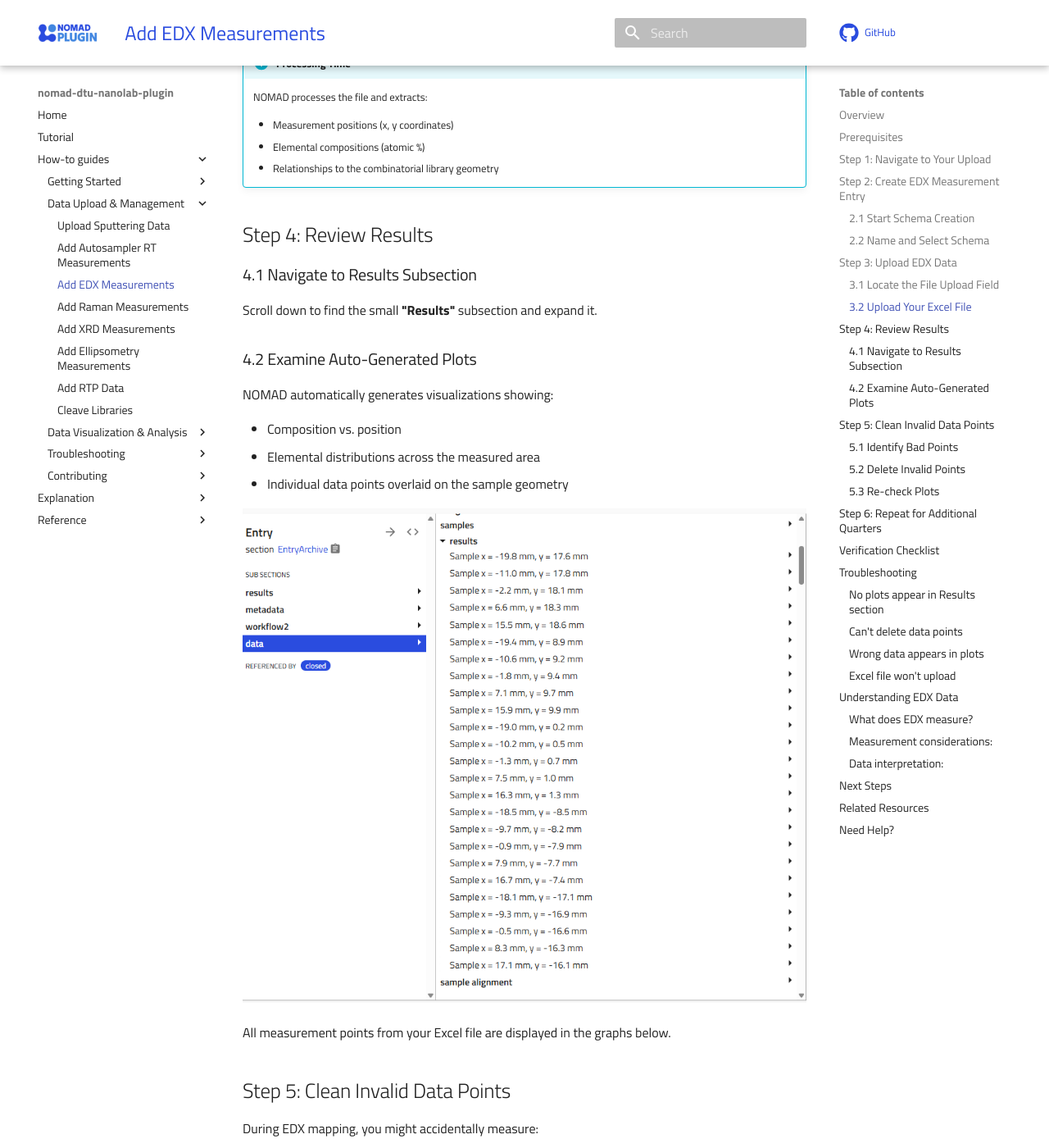
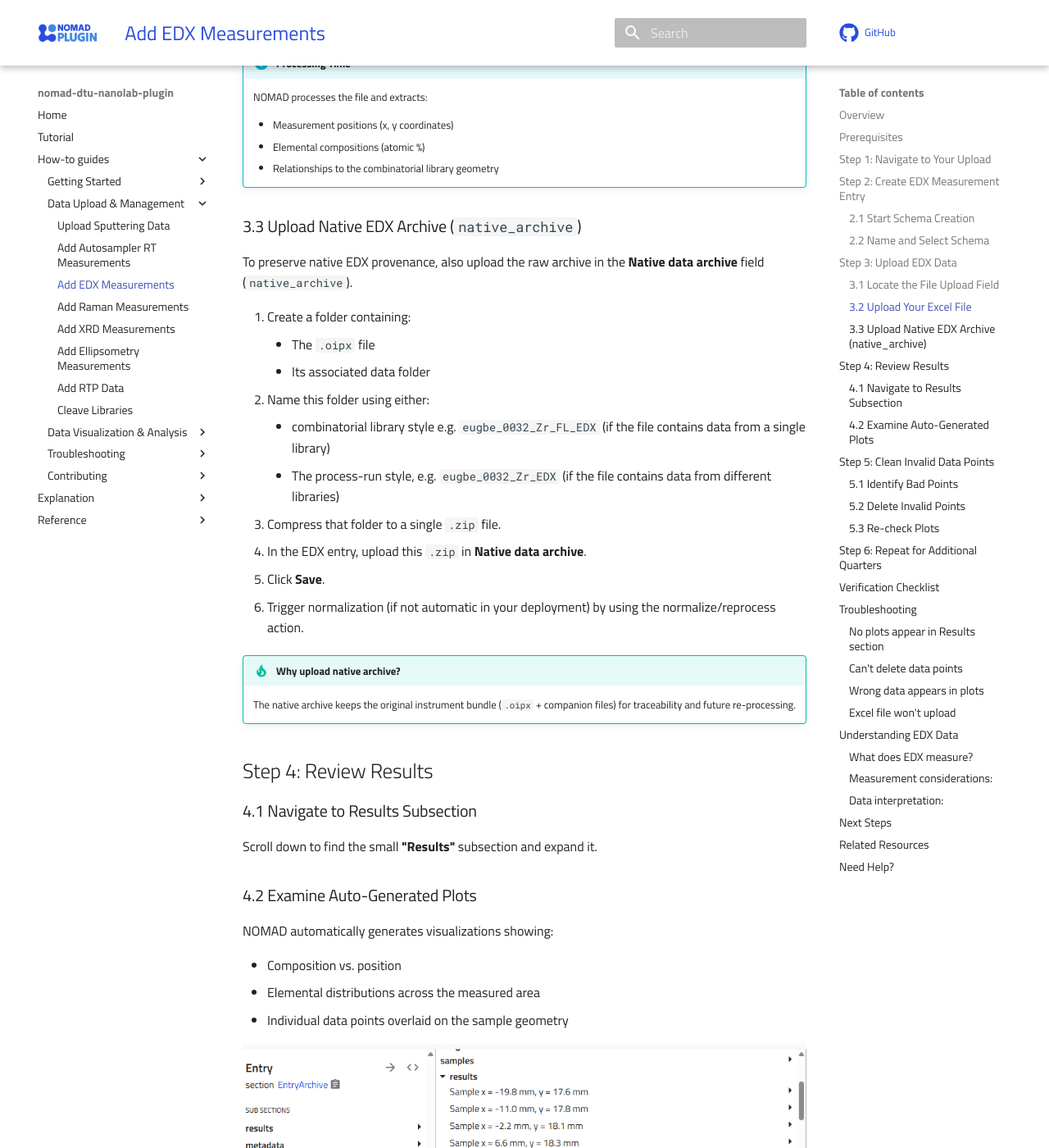
Before and after one commit to DTU-Nanolab-materials-discovery/nomad-dtu-nanolab-plugin, an MkDocs documentation site: the page built from docs/how_to/add-edx-measurements.md, in a window 1280 px wide and 1400 px high, scrolled down 4379 px. Shown: the whole window at 82% size. Built offline with MkDocs 1.6.1 and Material for MkDocs 9.7.7, drawn with Linux system fonts in a browser that asks for light colours; comment, search, counter and statistics services are not loaded; some of the changed text lies outside the part shown.

Commit message:
docs: enhance EDX measurements guide with native archive upload instructions

```diff
--- a/docs/how_to/add-edx-measurements.md
+++ b/docs/how_to/add-edx-measurements.md
@@ -90,6 +90,24 @@ Scroll down to find the **"EDX file"** field.
     - Elemental compositions (atomic %)
     - Relationships to the combinatorial library geometry
 
+### 3.3 Upload Native EDX Archive (`native_archive`)
+
+To preserve native EDX provenance, also upload the raw archive in the **Native data archive** field (`native_archive`).
+
+1. Create a folder containing:
+    - The `.oipx` file
+    - Its associated data folder
+2. Name this folder using either:
+    - combinatorial library style e.g. `eugbe_0032_Zr_FL_EDX` (if the file contains data from a single library)
+    - The process-run style, e.g. `eugbe_0032_Zr_EDX` (if the file contains data from different libraries)
+3. Compress that folder to a single `.zip` file.
+4. In the EDX entry, upload this `.zip` in **Native data archive**.
+5. Click **Save**.
+6. Trigger normalization (if not automatic in your deployment) by using the normalize/reprocess action.
+
+!!! tip "Why upload native archive?"
+     The native archive keeps the original instrument bundle (`.oipx` + companion files) for traceability and future re-processing.
+
 ## Step 4: Review Results
 
 ### 4.1 Navigate to Results Subsection
@@ -174,6 +192,8 @@ After uploading EDX data, verify:
 
 - [ ] Entry named correctly with quarter identifier
 - [ ] Excel file uploaded successfully
+- [ ] Native archive `.zip` uploaded in `native_archive`
+- [ ] Normalization completed
 - [ ] Results subsection shows plots
 - [ ] Data points appear in expected positions
 - [ ] Invalid points removed
```
